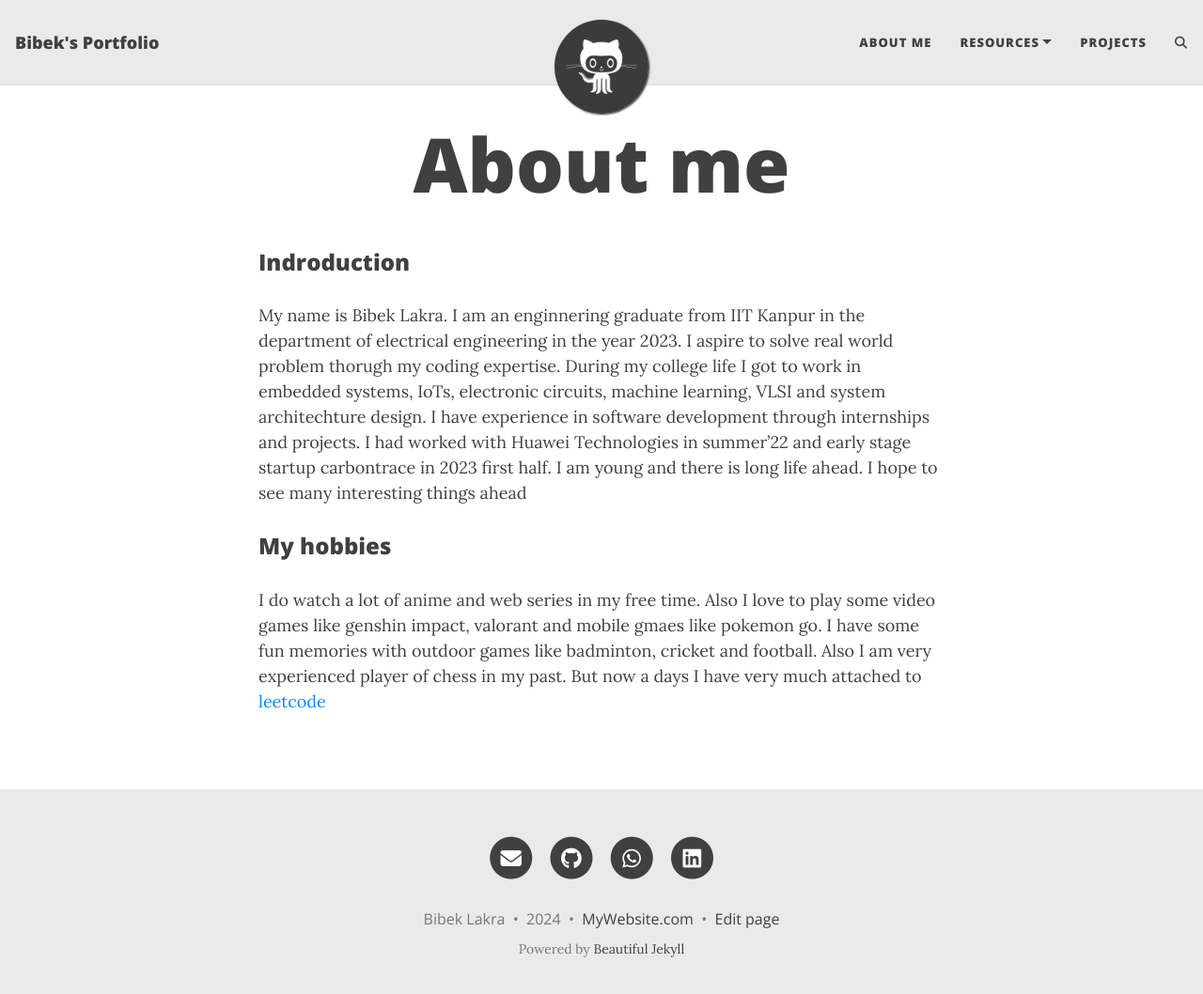
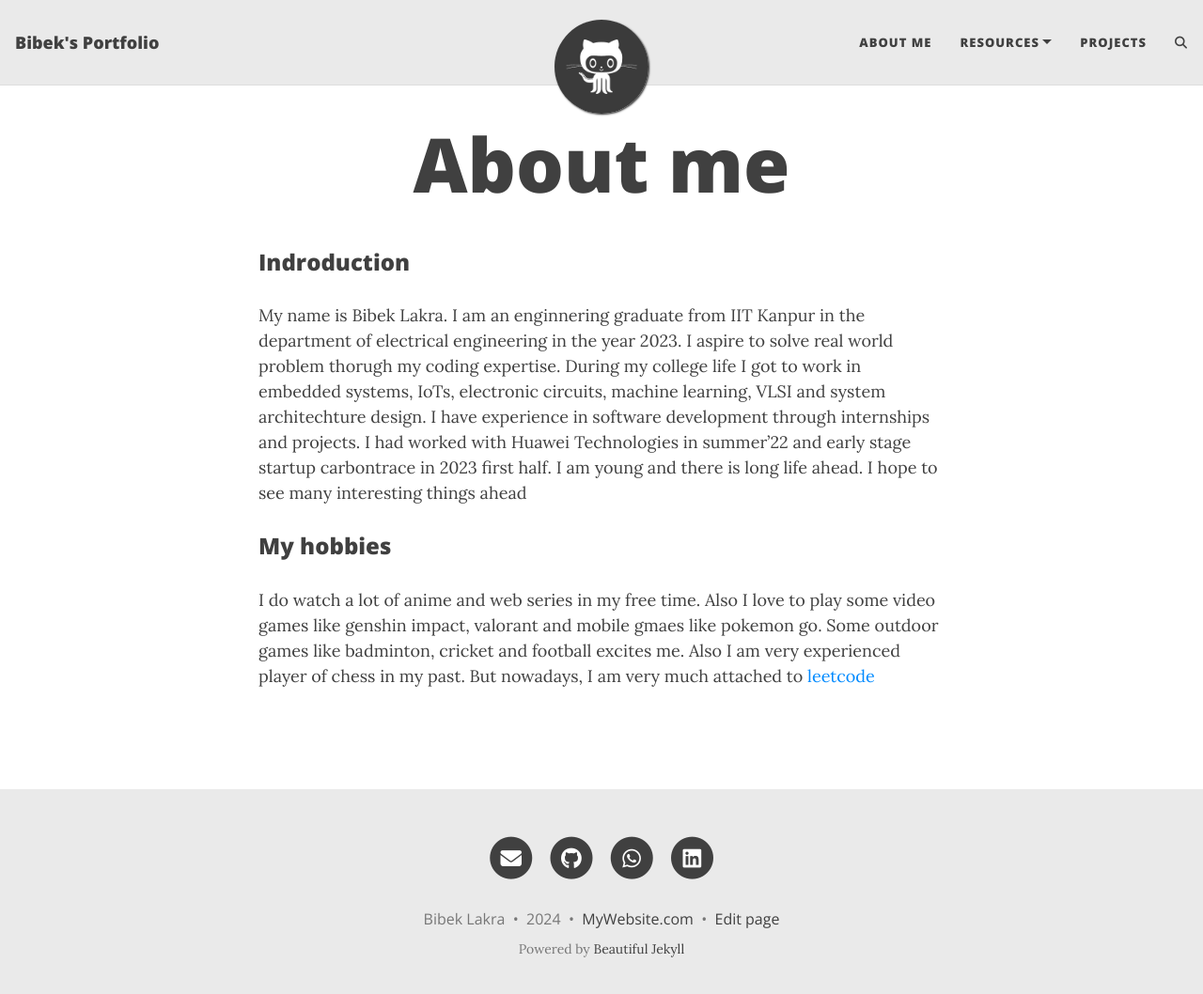
Before and after one commit to BibekLakra91/bibeklakra91.github.io, a Jekyll site: the page built from aboutme.md, in a window 1280 px wide and 1071 px high. Shown: the top 1058 px of the window at 94% size. Built offline with Jekyll 4.4.1, drawn with Linux system fonts in a browser that asks for light colours; comment, search, counter and statistics services are not loaded.

Commit message:
minor changes

```diff
--- a/aboutme.md
+++ b/aboutme.md
@@ -4,6 +4,7 @@ title: About me
 # subtitle: Brief introduciton
 ---
 ### Indroduction
+
 My name is Bibek Lakra. I am an enginnering graduate from IIT Kanpur in the department of electrical engineering in the year 2023. I aspire to solve real world problem thorugh my coding expertise. During my college life I got to work in embedded systems, IoTs, electronic circuits, machine learning, VLSI and system architechture design. I have experience in software development through internships and projects. I had worked with Huawei Technologies in summer'22 and early stage startup carbontrace in 2023 first half. I am young and there is long life ahead. I hope to see many interesting things ahead
 
 <!-- My name is Inigo Montoya. I have the following qualities:
@@ -15,4 +16,4 @@ What else do you need? -->
 
 ### My hobbies
 
-I do watch a lot of anime and web series in my free time. Also I love to play some video games like genshin impact, valorant and mobile gmaes like pokemon go. I have some fun memories with outdoor games like badminton, cricket and football. Also I am very experienced player of chess in my past. But now a days I have very much attached to [leetcode](https://leetcode.com/u/Poha-Jalebi/)
+I do watch a lot of anime and web series in my free time. Also I love to play some video games like genshin impact, valorant and mobile gmaes like pokemon go. Some outdoor games like badminton, cricket and football excites me. Also I am very experienced player of chess in my past. But nowadays, I am very much attached to [leetcode](https://leetcode.com/u/Poha-Jalebi/)
```
